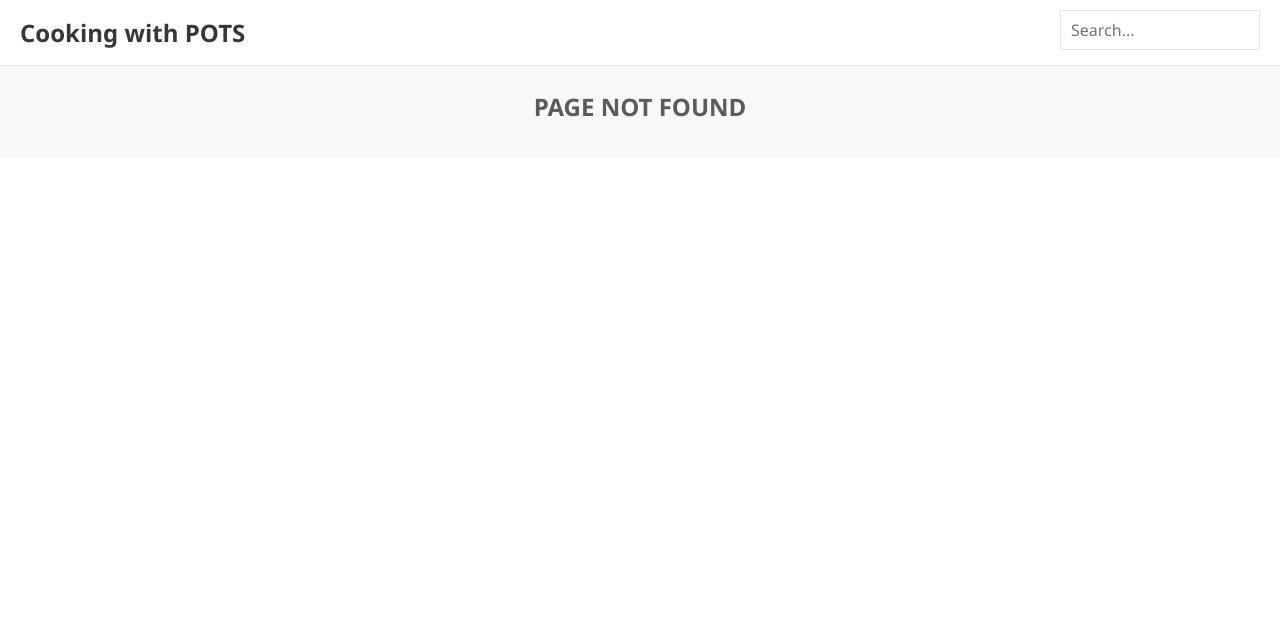
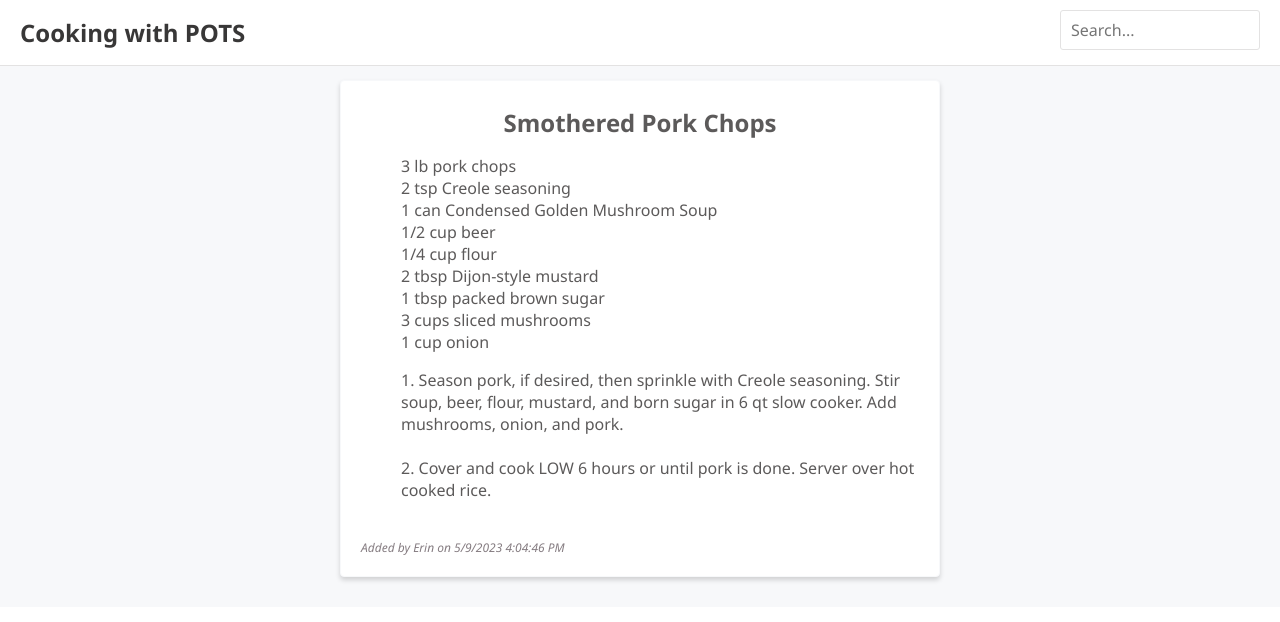
Before and after one commit to ErinNPeters/cooking-with-POTS-react, a React (Create React App) app in the folder frontend/: page /recipes/1 in a window 1280 px wide. Before the commit this address had no page. Shown: the top 622 px of the page. Built offline with nearby package versions, Linux system fonts and the light colour scheme.

Commit message:
View Recipe Page works

```diff
--- a/frontend/src/App.tsx
+++ b/frontend/src/App.tsx
@@ -7,6 +7,7 @@ import { AppFonts } from './Styles';
 import { HomePage } from './Pages/HomePage';
 import { Provider } from 'react-redux';
 import { configureStore } from './Store';
+import { RecipePage } from './Pages/RecipePage';
 
 const store = configureStore();
 
@@ -18,6 +19,7 @@ function App() {
           <Header />
           <Routes>
             <Route path="" element={<HomePage />} />
+            <Route path="recipes/:recipeId" element={<RecipePage />} />
             {/* <Route path="search" element={<SearchPage />} /> */}
             <Route path="*" element={<NotFoundPage />} />
           </Routes>
--- /dev/null
+++ b/frontend/src/Pages/RecipePage.tsx
@@ -0,0 +1,101 @@
+/** @jsxImportSource @emotion/react */
+import { css } from '@emotion/react';
+import { PageTitle, gray3, gray6 } from '../Styles';
+
+import React from 'react';
+import { Page } from '../Page';
+import { useParams } from 'react-router-dom';
+import {
+  Fieldset,
+  FieldContainer,
+  FieldLabel,
+  FieldInput,
+  FieldTextArea,
+  FormButtonContainer,
+  PrimaryButton,
+  FieldError,
+  SubmissionSuccess,
+} from '../Styles';
+import { useDispatch, useSelector } from 'react-redux';
+import { AppState, gettingRecipeAction, gotRecipeAction } from '../Store';
+import { getRecipe } from '../RecipeDataPostParse';
+import Fraction from 'fraction.js';
+
+export const RecipePage = () => {
+  const dispatch = useDispatch();
+  const recipe = useSelector((state: AppState) => state.recipes.viewing);
+
+  const { recipeId } = useParams();
+
+  React.useEffect(() => {
+    const doGetRecipe = async (recipeId: number) => {
+      dispatch(gettingRecipeAction());
+      const foundRecipe = await getRecipe(recipeId);
+      dispatch(gotRecipeAction(foundRecipe));
+    };
+    if (recipeId) {
+      doGetRecipe(Number(recipeId));
+    }
+  }, [recipeId]);
+
+  return (
+    <Page>
+      <div
+        css={css`
+          background-color: white;
+          padding: 15px 20px 20px 20px;
+          border-radius: 4px;
+          border: 1px solid ${gray6};
+          box-shadow: 0 3px 5px 0 rgba(0, 0, 0, 0.16);
+        `}
+      >
+        <div
+          css={css`
+            font-size: 19px;
+            font-weight: bold;
+            margin: 10px 0px 5px;
+          `}
+        ></div>
+        {recipe !== null && (
+          <React.Fragment>
+            <p
+              css={css`
+                margin-top: 0px;
+                background-color: white;
+              `}
+            >
+              <PageTitle>{recipe.title}</PageTitle>
+              <ul>
+                {recipe.ingredients.map((ingredient) => (
+                  <div key={ingredient.ingredientId}>
+                    {new Fraction(ingredient.amount).toFraction().toString()}{' '}
+                    {ingredient.unitOfMeasure} {ingredient.name}
+                  </div>
+                ))}
+              </ul>
+              <ul>
+                {recipe.steps.map((step) => (
+                  <div key={step.stepOrder}>
+                    {step.stepOrder}. {step.content} <br />
+                    <br />
+                  </div>
+                ))}
+              </ul>
+            </p>
+            <div
+              css={css`
+                font-size: 12px;
+                font-style: italic;
+                color: ${gray3};
+              `}
+            >
+              {`Added by ${recipe.userName} on
+  ${recipe.created.toLocaleDateString()}
+  ${recipe.created.toLocaleTimeString()}`}
+            </div>
+          </React.Fragment>
+        )}
+      </div>
+    </Page>
+  );
+};
--- a/frontend/src/Styles.ts
+++ b/frontend/src/Styles.ts
@@ -130,7 +130,6 @@ export const PageTitle = styled.h2`
   font-weight: bold;
   margin: 10px 0px 5px;
   text-align: center;
-  text-transform: uppercase;
 `;
 
 export const PageSubTitle = styled.h4`
```
